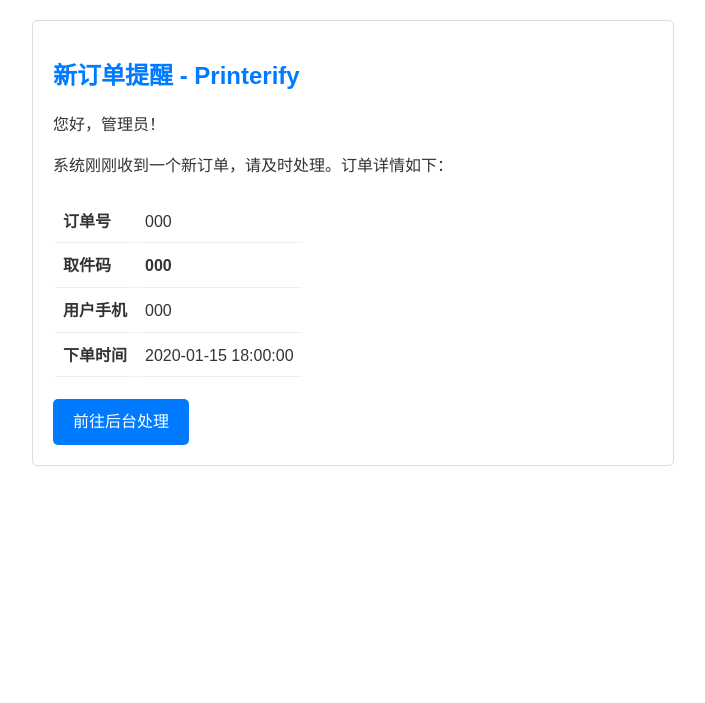
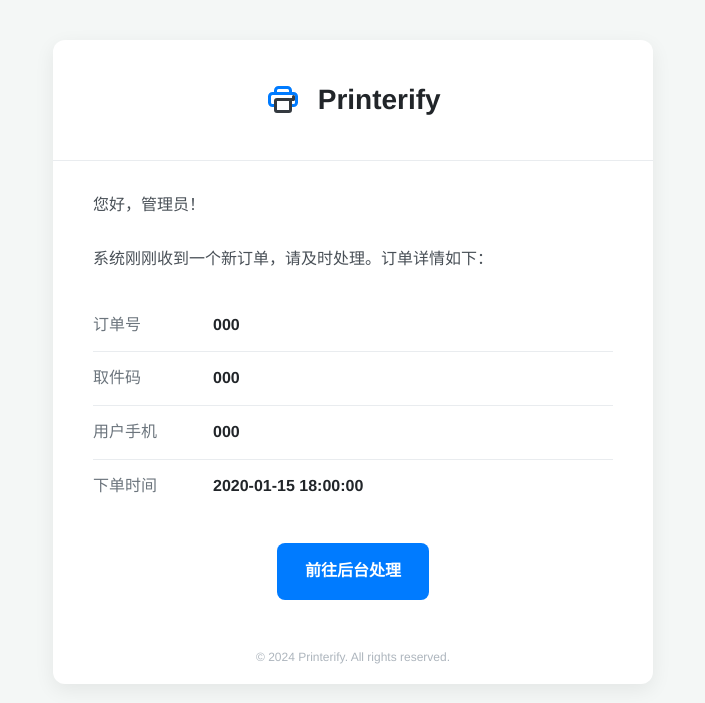
Before and after one commit to xicheng2003/Printerify, a Django app: template api/templates/api/new_order_alert.html in a window 1280 px wide. Shown: the top 703 px of the page, without its empty margins (287-992 px from the left). Run offline with Django 5.2, Linux system fonts and the light colour scheme; tables that the repository leaves empty hold one stand-in row (values such as "Sample post"); the template is opened without the code that fills it: values that come from a table or form of the project are taken from there, most other values are stand-ins (such as "Sample title", 1, 10 or a date in 2020); parts of the project's set-up code (start-up, migrations or seed data) failed here and were passed over.

Commit message:
feat(email): Brand new design of new order email notification template
- **品牌化设计**: 在邮件页眉处集成了 Printerify 的 SVG LOGO 和品牌名称，增强了品牌辨识度。

- **现代化布局**: 采用卡片式设计，优化了整体的视觉风格。改进了间距、排版和配色方案，使其更具专业性和可读性。

- **突出的操作按钮**: 对“前往后台处理”按钮进行了样式优化，使其更加醒目，引导用户操作。

- **专业页脚**: 在邮件末尾添加了版权信息的页脚，使模板更完整。

- **提升用户体验**: 整体修改旨在提升管理员接收订单通知时的清晰度和品牌一致性。

- **跳转链接优化**: 修复了原本跳转链接路径错误的问题

```diff
--- a/api/templates/api/new_order_alert.html
+++ b/api/templates/api/new_order_alert.html
@@ -2,21 +2,132 @@
 <html lang="zh-CN">
 <head>
     <meta charset="UTF-8">
-    <title>新订单提醒</title>
+    <meta name="viewport" content="width=device-width, initial-scale=1.0">
+    <title>新订单提醒 - Printerify</title>
     <style>
-        body { font-family: Arial, sans-serif; line-height: 1.6; color: #333; }
-        .container { max-width: 600px; margin: 20px auto; padding: 20px; border: 1px solid #ddd; border-radius: 5px; }
-        .header { font-size: 24px; color: #007bff; }
-        .order-details { margin-top: 20px; }
-        .order-details th, .order-details td { padding: 8px; text-align: left; border-bottom: 1px solid #eee; }
-        .button { display: inline-block; padding: 10px 20px; margin-top: 20px; background-color: #007bff; color: #fff; text-decoration: none; border-radius: 5px; }
+        /* General Reset & Body Style */
+        body, table, td, a { -webkit-text-size-adjust: 100%; -ms-text-size-adjust: 100%; }
+        table, td { mso-table-lspace: 0pt; mso-table-rspace: 0pt; }
+        img { -ms-interpolation-mode: bicubic; border: 0; height: auto; line-height: 100%; outline: none; text-decoration: none; }
+        body { height: 100% !important; margin: 0 !important; padding: 0 !important; width: 100% !important; background-color: #f4f7f6; font-family: 'Helvetica Neue', Helvetica, Arial, sans-serif; }
+
+        /* Main Container */
+        .container {
+            max-width: 600px;
+            margin: 40px auto;
+            background-color: #ffffff;
+            border-radius: 12px;
+            box-shadow: 0 6px 20px rgba(0, 0, 0, 0.07);
+            overflow: hidden; /* Ensures border-radius is respected */
+        }
+
+        /* Header */
+        .header {
+            text-align: center;
+            padding: 40px 20px;
+            border-bottom: 1px solid #e9ecef;
+        }
+        .header .logo-container {
+            display: flex;
+            align-items: center;
+            justify-content: center;
+            gap: 12px;
+        }
+        .header h1 {
+            color: #212529;
+            font-size: 28px;
+            font-weight: 700;
+            margin: 0;
+            margin-left: 10px; /* Space between logo and text */
+        }
+
+        /* Content Area */
+        .content {
+            padding: 30px 40px;
+            color: #495057;
+            line-height: 1.8;
+            font-size: 16px;
+        }
+        .content p {
+            margin: 0 0 25px 0;
+        }
+
+        /* Order Details Table */
+        .order-details {
+            width: 100%;
+            border-collapse: collapse;
+            margin-top: 20px;
+        }
+        .order-details th, .order-details td {
+            padding: 12px 0;
+            text-align: left;
+            border-bottom: 1px solid #e9ecef;
+            vertical-align: top;
+        }
+        .order-details th {
+            color: #6c757d;
+            font-weight: 500;
+            width: 120px; /* Fixed width for labels */
+        }
+        .order-details td {
+            color: #212529;
+            font-weight: 600;
+        }
+        .order-details tr:last-child th,
+        .order-details tr:last-child td {
+            border-bottom: none;
+        }
+
+        /* Call-to-Action Button */
+        .button-container {
+            text-align: center;
+            margin-top: 30px;
+        }
+        .button {
+            display: inline-block;
+            padding: 14px 28px;
+            background-color: #007bff;
+            color: #ffffff;
+            text-decoration: none;
+            border-radius: 8px;
+            font-weight: 600;
+            font-size: 16px;
+            transition: background-color 0.3s ease;
+        }
+        .button:hover {
+            background-color: #0056b3;
+        }
+
+        /* Footer */
+        .footer {
+            text-align: center;
+            padding: 20px;
+            font-size: 12px;
+            color: #adb5bd;
+        }
     </style>
 </head>
 <body>
     <div class="container">
-        <h1 class="header">新订单提醒 - Printerify</h1>
+        <!-- Header with Logo and Brand Name -->
+        <div class="header">
+            <div style="display: inline-block; vertical-align: middle;">
+                <svg width="36" height="36" viewBox="0 0 24 24" fill="none" xmlns="http://www.w3.org/2000/svg">
+                    <path d="M7 17H5C3.89543 17 3 16.1046 3 15V11C3 9.89543 3.89543 9 5 9H19C20.1046 9 21 9.89543 21 11V15C21 16.1046 20.1046 17 19 17H17" stroke="#007bff" stroke-width="2" stroke-linecap="round" stroke-linejoin="round"/>
+                    <path d="M17 9V7C17 5.89543 16.1046 5 15 5H9C7.89543 5 7 5.89543 7 7V9" stroke="#007bff" stroke-width="2" stroke-linecap="round" stroke-linejoin="round"/>
+                    <rect x="7" y="13" width="10" height="8" rx="1" stroke="#343a40" stroke-width="2" stroke-linecap="round" stroke-linejoin="round"/>
+                    <path d="M17 13H19V11" stroke="#343a40" stroke-width="2" stroke-linecap="round" stroke-linejoin="round"/>
+                </svg>
+            </div>
+            <h1 style="display: inline-block; vertical-align: middle; margin-left: 12px; color: #212529; font-size: 28px;">Printerify</h1>
+        </div>
+
+        <!-- Main Content -->
+        <div class="content">
             <p>您好，管理员！</p>
             <p>系统刚刚收到一个新订单，请及时处理。订单详情如下：</p>
+
+            <!-- Order Details -->
             <table class="order-details">
                 <tr>
                     <th>订单号</th>
@@ -35,7 +146,17 @@
                     <td>{{ order.created_at|date:"Y-m-d H:i:s" }}</td>
                 </tr>
             </table>
-        <a href="http://{{ domain }}/admin/api/order/{{ order.id }}/change/" class="button">前往后台处理</a>
+
+            <!-- Action Button -->
+            <div class="button-container">
+                <a href="https://print.morlight.top/admin/api/order/{{ order.id }}/change/" class="button">前往后台处理</a>
+            </div>
+        </div>
+
+        <!-- Footer -->
+        <div class="footer">
+            &copy; 2024 Printerify. All rights reserved.
+        </div>
     </div>
 </body>
 </html>
```
Lines whose indentation alone changed are shown as unchanged.
